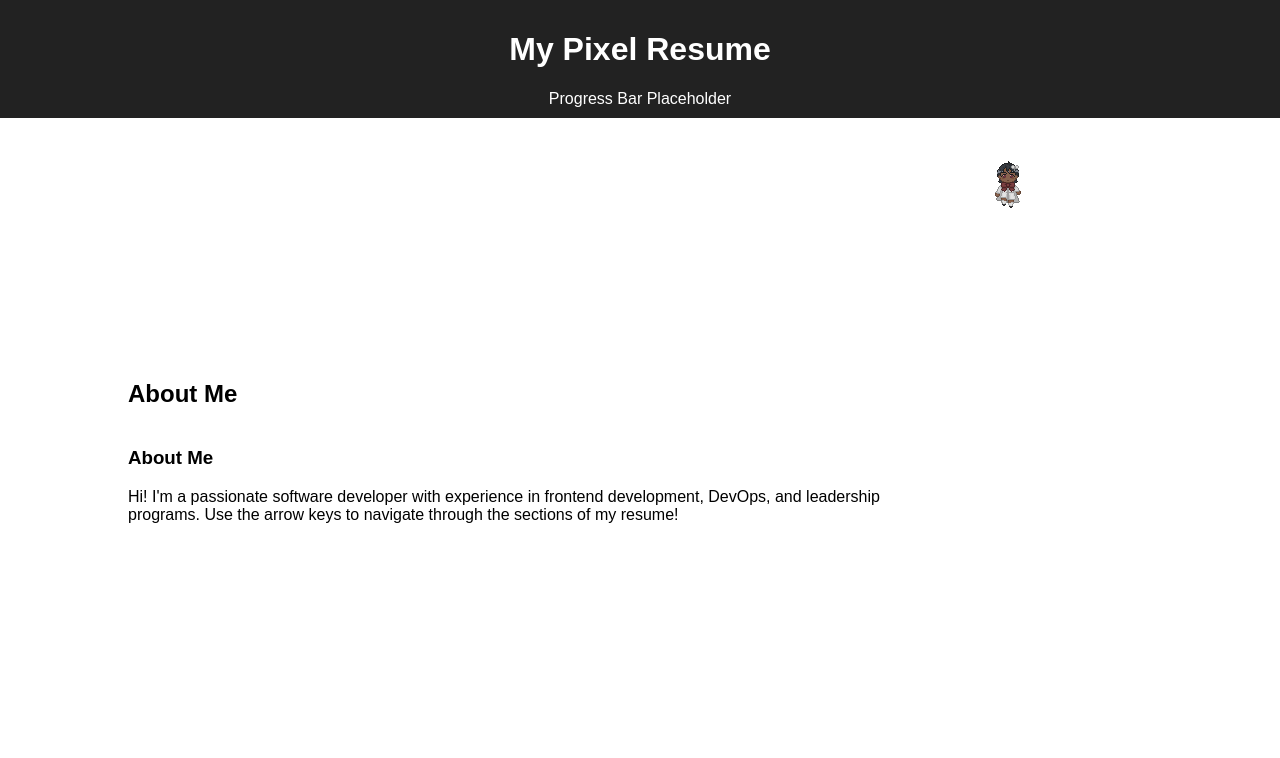
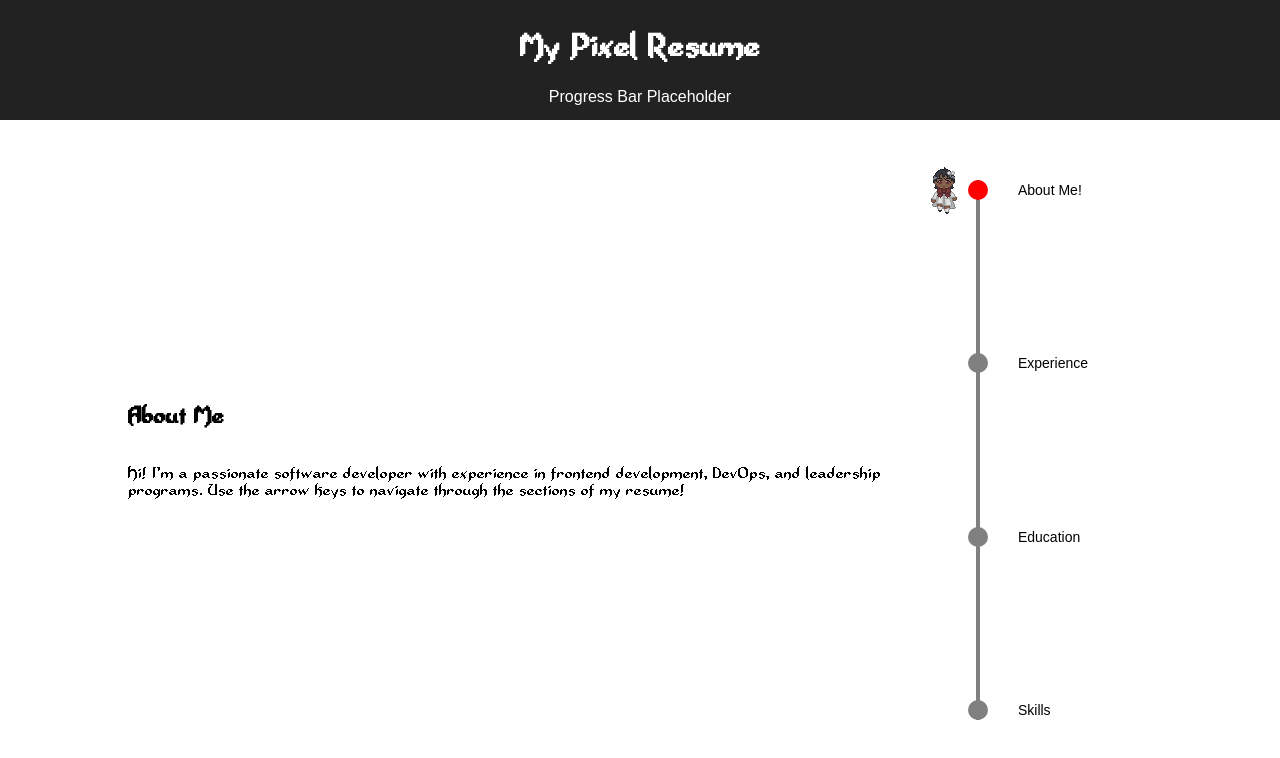
Before and after one commit to NicoleWij/pixel-resume, a React (Create React App) app: page / in a window 1280 px wide. Shown: the top 758 px of the page. Built offline with nearby package versions, Linux system fonts and the light colour scheme.

Commit message:
Update Character map

```diff
--- a/src/components/App.css
+++ b/src/components/App.css
@@ -1,6 +1,29 @@
 .app {
   font-family: Arial, sans-serif;
   position: relative;
+}
+
+@font-face {
+  font-family: "Adventurer";
+  src: url("../assets/Adventurer.ttf") format("truetype");
+  font-weight: normal;
+  font-style: normal;
+}
+
+h1 {
+  font-family: "Adventurer", serif;
+}
+
+h2 {
+  font-family: "Adventurer", serif;
+}
+
+h3 {
+  font-family: "Adventurer", serif;
+}
+
+p {
+  font-family: "Adventurer", serif;
 }
 
 .header {
@@ -8,6 +31,7 @@
   color: white;
   padding: 10px;
   text-align: center;
+  height: 100px;
 }
 
 .sections {
@@ -35,39 +59,11 @@
   pointer-events: auto;
 }
 
-.character {
+.map-container {
   position: fixed;
-  right: 20%;
-  width: 32px; /* Width of one frame */
-  height: 48px; /* Height of one frame */
-  overflow: hidden;
-  background-size: 128px 192px; /* Dimensions of the full sprite sheet */
+  right: 25%; /* Adjust this based on your layout */
+  top: 20%; /* Align with the character */
+  display: flex;
+  justify-content: center;
+  align-items: center;
 }
-
-.character.down {
-  background-position: 0px 0px;
-  animation: walkDown 0.8s steps(4) infinite; /* Animation for the "down" direction */
-}
-
-.character.up {
-  background-position: 0px -144px;
-  animation: walkUp 0.8s steps(4) infinite; /* Animation for the "up" direction */
-}
-
-@keyframes walkDown {
-  from {
-    background-position: 0px 0px; /* First row, start at first frame */
-  }
-  to {
-    background-position: -128px 0px; /* First row, end at last frame */
-  }
-}
-
-@keyframes walkUp {
-  from {
-    background-position: 0px -144px; /* Second row, start at first frame */
-  }
-  to {
-    background-position: -128px -144px; /* Second row, end at last frame */
-  }
-}
--- a/src/components/App.js
+++ b/src/components/App.js
@@ -3,6 +3,7 @@ import "./App.css";
 import Header from "./Header";
 import Section from "./Section";
 import Character from "./Character";
+import Map from './Map';
 
 const App = () => {
   const [activeSectionIndex, setActiveSectionIndex] = useState(0);
@@ -39,7 +40,9 @@ const App = () => {
           />
         ))}
       </div>
-      <Character activeSectionIndex={activeSectionIndex} direction={direction} />
+      <div className="map-container">
+        <Map activeSectionIndex={activeSectionIndex} direction={direction} />
+      </div>
     </div>
   );
 };
--- /dev/null
+++ b/src/components/Character.css
@@ -0,0 +1,39 @@
+.character {
+    position: absolute;
+    left: -40px;
+    width: 32px; /* Width of one frame */
+    height: 48px; /* Height of one frame */
+    overflow: hidden;
+    background-size: 128px 192px; /* Dimensions of the full sprite sheet */
+    background-repeat: no-repeat;
+  }
+
+  .character.down {
+    background-image: url("../assets/character.png"); /* Set the sprite image */
+    background-position: 0px 0px; /* First row */
+    animation: walkDown 0.8s steps(4) infinite; /* Animation for the "down" direction */
+  }
+
+  .character.up {
+    background-image: url("../assets/character.png"); /* Set the sprite image */
+    background-position: 0px -144px; /* Second row */
+    animation: walkUp 0.8s steps(4) infinite; /* Animation for the "up" direction */
+  }
+
+  @keyframes walkDown {
+    from {
+      background-position: 0px 0px; /* First row, start at first frame */
+    }
+    to {
+      background-position: -128px 0px; /* First row, end at last frame */
+    }
+  }
+
+  @keyframes walkUp {
+    from {
+      background-position: 0px -144px; /* Fourth row, start at first frame */
+    }
+    to {
+      background-position: -128px -144px; /* Fourth row, end at last frame */
+    }
+  }
--- a/src/components/Character.js
+++ b/src/components/Character.js
@@ -1,30 +1,11 @@
 import React from "react";
-import characterSprite from "../assets/character.png";
+import "./Character.css"; // Import the CSS file
 
 const Character = ({ activeSectionIndex, direction }) => {
   return (
-    <div className="character-container">
-      {direction === "down" && (
-        <div
-          className="character down"
-          style={{
-            top: `calc(20% + ${activeSectionIndex * 180}px)`, // Dynamically position the character
-            backgroundImage: `url(${characterSprite})`,
-            backgroundPosition: "0px 0px", // First row
-          }}
-        ></div>
-      )}
-      {direction === "up" && (
-        <div
-          className="character up"
-          style={{
-            top: `calc(20% + ${activeSectionIndex * 180}px)`, // Dynamically position the character
-            backgroundImage: `url(${characterSprite})`,
-            backgroundPosition: "0px -144px", // Second row (adjust based on sprite sheet row size)
-          }}
-        ></div>
-      )}
-    </div>
+    <div
+      className={`character ${direction}`}
+    ></div>
   );
 };
 
--- /dev/null
+++ b/src/components/Map.css
@@ -0,0 +1,49 @@
+.map {
+    position: fixed;
+    right: 15%; /* Keep the map near the character */
+    top: calc(100px + 10%); /* Adjust top to be 10% below the header */
+    bottom: 10%; /* Stop 10% above the bottom of the screen */
+    display: flex;
+    flex-direction: column;
+    align-items: flex-start; /* Align everything to the left */
+    justify-content: space-between;
+  }
+
+  .map-node {
+    display: flex;
+    flex-direction: row; /* Place the character and circle on the same row */
+    align-items: center;
+    position: relative;
+    margin-left: 30px; /* Add left margin to move the map away from the character */
+  }
+
+  .map-circle {
+    width: 20px;
+    height: 20px;
+    border-radius: 50%;
+    background-color: gray;
+    margin-right: 20px; /* Space between the circle and the text */
+    transition: background-color 0.3s ease-in-out;
+  }
+
+  .map-node.active .map-circle {
+    background-color: red;
+    /* Highlight active node */
+  }
+
+  .map-label {
+    font-size: 14px;
+    color: black;
+    text-align: left;
+    white-space: nowrap; /* Prevent text from wrapping */
+    margin-left: 10px; /* Add additional space between the circle and the text */
+  }
+
+  .map-line {
+    position: absolute;
+    width: 4px;
+    height: 100%;
+    background-color: gray;
+    left: 38px;
+    z-index: -1;
+  }
--- /dev/null
+++ b/src/components/Map.js
@@ -0,0 +1,28 @@
+import React from "react";
+import "./Map.css";
+import Character from "./Character"; // Import the Character component
+
+const Map = ({ activeSectionIndex, direction }) => {
+  const sections = ["About Me!", "Experience", "Education", "Skills"];
+
+  return (
+    <div className="map">
+      {sections.map((section, index) => (
+        <div
+          key={index}
+          className={`map-node ${index === activeSectionIndex ? "active" : ""}`}
+        >
+          {/* Render the Character component next to the active map node */}
+          {index === activeSectionIndex && (
+            <Character activeSectionIndex={activeSectionIndex} direction={direction} />
+          )}
+          <div className="map-circle"></div>
+          <span className="map-label">{section}</span>
+        </div>
+      ))}
+      <div className="map-line"></div>
+    </div>
+  );
+};
+
+export default Map;
--- a/src/components/Section.js
+++ b/src/components/Section.js
@@ -6,7 +6,6 @@ const Section = ({ title, isActive }) => {
       case 'About Me':
         return (
           <div>
-            <h3>About Me</h3>
             <p>
               Hi! I'm a passionate software developer with experience in frontend development,
               DevOps, and leadership programs. Use the arrow keys to navigate through the sections of
```
Also changed, not shown: src/assets/Adventurer.ttf (added).
